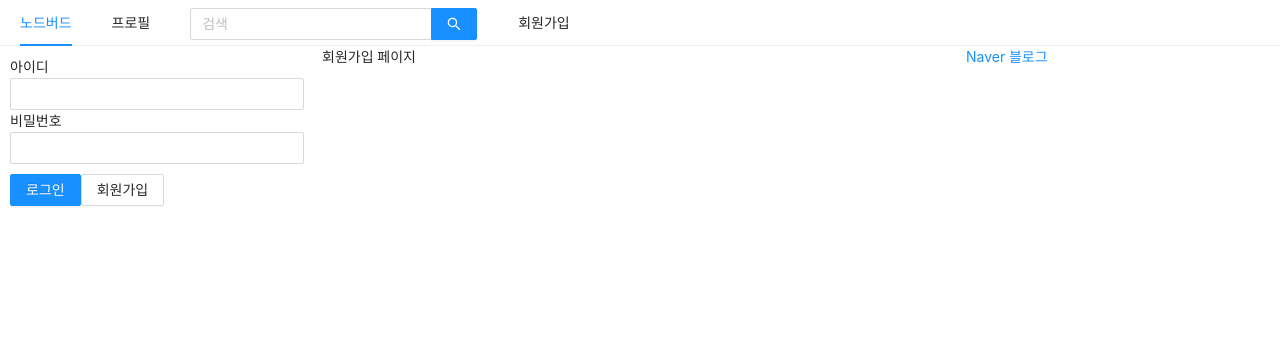
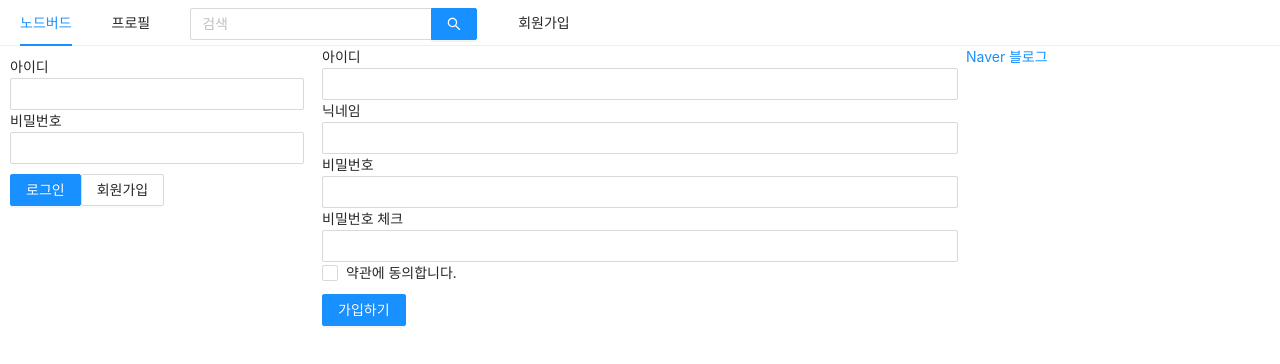
Before and after one commit to Yeon-seong/react-nodebird, a Next.js app in the folder front/: page /signup in a window 1280 px wide. Shown: the top 364 px of the page. Built offline with nearby package versions, Linux system fonts and the light colour scheme.

Commit message:
트위터 클론 : 회원가입 페이지 제작 React Hooks useState, useCallback, useInput 사용

```diff
--- a/front/pages/signup.js
+++ b/front/pages/signup.js
@@ -2,23 +2,155 @@
 
 
 // 외부 컴포넌트 불러오기
-import React from 'react';
+import React, { useCallback, useState, } from 'react';
 import Head from 'next/head';
+import { Form, Input, Checkbox, Button } from 'antd';
+import styled from 'styled-components';
 
 // 내부 컴포넌트 불러오기
 import AppLayout from '../components/AppLayout';
+import useInput from '../hooks/useInput';
 
+
+
+// 에러 메시지 컴포넌트 : 스타일이 이미 적용된 div 컴포넌트
+const ErrorMessage = styled.div`
+  color: red;
+`;
+
+// 제출 버튼 컴포넌트 : 스타일이 이미 적용된 div 컴포넌트
+const SubmitButton = styled.div`
+  margin-top: 10px;
+`;
 
 
 // 회원가입 컴포넌트(사용자 정의 태그)
 const Signup = () => {
+  /* ---------- 중복 체크 ---------- */
+  const [id, onChangeId] = useInput('');
+  const [nickname, onChangeNickname] = useInput('');
+  const [password, onChangePassword] = useInput('');
+
+
+  /* ----- 비밀번호와 비밀번호 확인의 일치 여부 체크 ----- */
+  const [passwordCheck, setPasswordCheck] = useState('');
+  const [passwordError, setPasswordError] = useState(false);
+  const onChangePasswordCheck = useCallback((e) => {
+    setPasswordCheck(e.target.value);
+    setPasswordError(e.target.value !== password);
+  }, [password]);
+
+
+  /* ---------- 약관 동의 체크 ---------- */
+  const [term, setTerm] = useState('');
+  const [termError, setTermError] = useState(false);
+  const onChangeTerm = useCallback((e) => {
+    setTerm(e.target.checked);
+    setTermError(false);
+  }, []);
+
+
+  /* 제출할 때 체크 */
+  const onSubmit = useCallback(() => {
+    // 만약에 비밀번호랑 비밀번호 체크랑 같지 않으면 에러 표시
+    if (password !== passwordCheck) {
+      return setPasswordError(true);
+    };
+    // 만약에 약관 동의에 체크하지 않으면 에러 표시
+    if (!term) {
+      return setTermError(true);
+    };
+    console.log(id, nickname, password, term);
+  }, [id, password, passwordCheck, term]);
+
+
   return (
-    <>
+    <AppLayout>
       <Head>
         <title>회원가입 | NodeBird</title>
       </Head>
-      <AppLayout>회원가입 페이지</AppLayout>
-    </>
+      <Form onFinish={onSubmit}>
+        {/* ---------- 사용자 아이디 인풋 ---------- */}
+        <div>
+          <label htmlFor="user-sign-id">아이디</label>
+          <br />
+          <Input
+            id="user-sign-id"
+            name="user-id"
+            value={id}
+            onChange={onChangeId}
+            required
+          />
+        </div>
+        {/* ---------- 사용자 닉네임 인풋 ---------- */}
+        <div>
+          <label htmlFor="user-sign-nickname">닉네임</label>
+          <br />
+          <Input
+            id="user-sign-nickname"
+            name="user-nickname"
+            value={nickname}
+            onChange={onChangeNickname}
+            required
+          />
+        </div>
+        {/* ---------- 사용자 비밀번호 인풋 ---------- */}
+        <div>
+          <label htmlFor="user-sign-password">비밀번호</label>
+          <br />
+          <Input
+            id="user-sign-password"
+            name="user-password"
+            type="password"
+            value={password}
+            onChange={onChangePassword}
+            required
+          />
+        </div>
+        {/* ---------- 사용자 비밀번호 체크 인풋 ---------- */}
+        <div>
+          <label htmlFor="user-sign-password-check">비밀번호 체크</label>
+          <br />
+          <Input
+            id="user-sign-password-check"
+            name="user-password-check"
+            type="password"
+            value={passwordCheck}
+            onChange={onChangePasswordCheck}
+            required
+          />
+          {/* ---------- 에러 메시지 표시 ---------- */}
+          {passwordError
+            && <ErrorMessage>비밀번호가 일치하지 않습니다.</ErrorMessage>
+          }
+        </div>
+        {/* ---------- 약관동의 체크박스 ---------- */}
+        <div>
+          <Checkbox
+            name="user-term"
+            checked={term}
+            onChange={onChangeTerm}
+          >
+            약관에 동의합니다.
+          </Checkbox>
+          {termError
+            && <ErrorMessage>약관에 동의하셔야 합니다.</ErrorMessage>
+          }
+        </div>
+        {/* ---------- 제출 버튼 ---------- */}
+        <div>
+          <SubmitButton>
+            <Button
+              name="submit-btn"
+              type="primary"
+              htmlType="submit"
+            >
+              가입하기
+            </Button>
+          </SubmitButton>
+        </div>
+      </Form>
+    </AppLayout>
   );
 };
 
```
